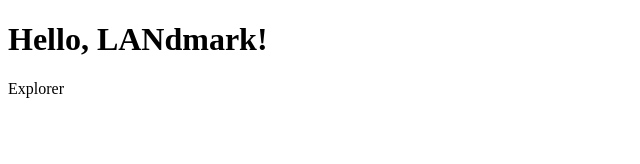
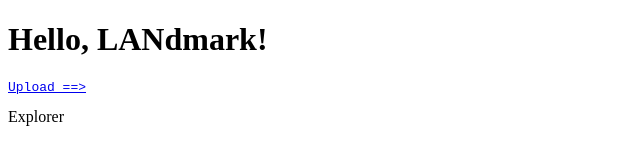
Before and after one commit to StevenLu2004/landmark, a Vue app: page src/client/html/index.html in a window 1280 px wide. Shown: the whole page, without its empty margins (0-640 px from the left). Built offline with nearby package versions, Linux system fonts and the light colour scheme; no server answers.

Commit message:
Add cross-link between pages

```diff
--- a/src/client/html/index.html
+++ b/src/client/html/index.html
@@ -8,6 +8,7 @@
 
     <body>
         <h1>Hello, LANdmark!</h1>
+        <pre><a href="upload">Upload ==&gt;</a></pre>
         <div id="explorer">
             <div>{{ title }}</div>
             <div v-if="debug">{{ directory }} ({{ directory == undefined }}) : {{ JSON.stringify(directory) }}</div>
```
Also changed, not shown: src/client/html/upload/index.html (+1 -0 lines).
